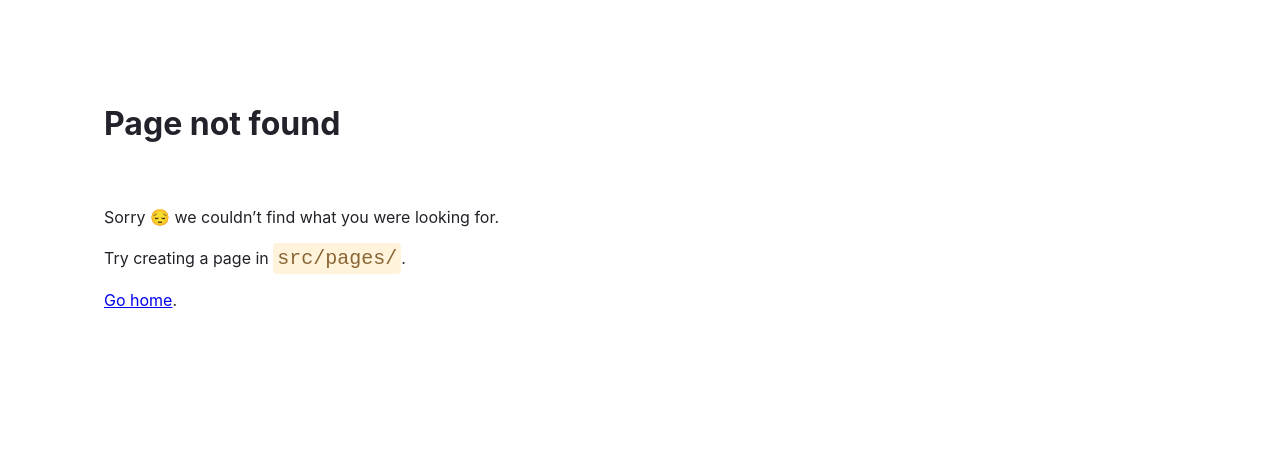
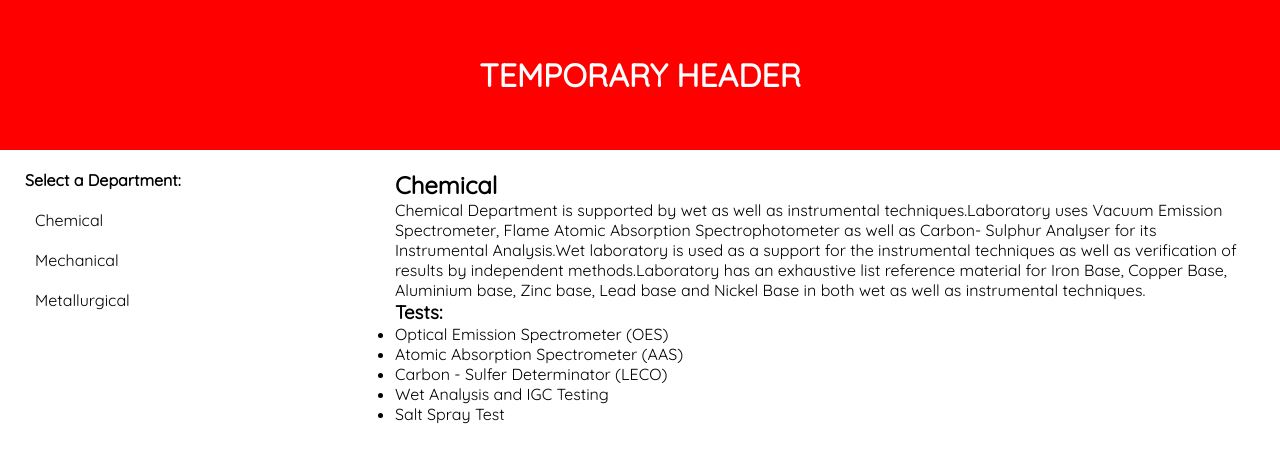
Before and after one commit to kishorpandya2210/Metalab_Website, a Gatsby site in the folder metalab/: page /facilities in a window 1280 px wide. Before the commit this address had no page. Built offline with nearby package versions, Linux system fonts and the light colour scheme; Gatsby itself is replaced by a stand-in of ours.

Commit message:
facilties selector finished

```diff
--- /dev/null
+++ b/metalab/src/Index.css
@@ -0,0 +1,90 @@
+@import url("https://fonts.googleapis.com/css2?family=Quicksand&display=swap");
+
+* {
+  box-sizing: border-box;
+  padding: 0;
+  margin: 0;
+}
+
+main {
+  font-family: "Quicksand", sans-serif;
+  height: 100%;
+}
+
+.facilitiesBody {
+  max-width: 1250px;
+  height: 100vh;
+  margin: 0 auto;
+  overflow: auto;
+  background-color: #fff;
+  display: flex;
+}
+
+.facilitiesList {
+  background-color: white;
+  padding: 10px;
+  padding-top: 20px;
+  flex: 4;
+  color: black;
+  display: flex;
+  flex-direction: column;
+}
+.facilitiesInfo {
+  flex: 10;
+  padding: 20px;
+}
+.facilitiesSelector {
+  margin-top: 10px;
+}
+
+.facilityBtn {
+  background-color: white;
+  color: black;
+  padding: 10px 10px;
+  list-style-type: none;
+}
+
+.facilityBtnActive {
+  background-color: #eee;
+  color: red;
+  border-left: 2px solid;
+  padding: 10px 10px;
+  cursor: default;
+  font-weight: bolder;
+  list-style-type: none;
+}
+
+.facilityBtn :hover {
+  color: red;
+  background-color: #eee;
+  padding: 10px 10px;
+  cursor: default;
+  margin: -10px;
+}
+
+.testBtn {
+  list-style-type: none;
+  padding-left: 10px;
+  color: black;
+}
+
+.testBtn :hover {
+  color: red;
+  padding-left: 10px;
+}
+
+.testBtnActive {
+  color: red;
+  padding-left: 10px;
+}
+
+.navbar {
+  font-family: "Quicksand", sans-serif;
+  height: 150px;
+  background-color: red;
+  color: white;
+  margin: 0 auto;
+  display: flex;
+  justify-content: center;
+  align-items: center;
+}
--- /dev/null
+++ b/metalab/src/components/FacilitySelector.js
@@ -0,0 +1,47 @@
+import React, { useState } from "react";
+import "../Index.css";
+import departments from "../facilitiesInfo";
+
+const departmentTitles = ["Chemical", "Mechanical", "Metallurgical"];
+
+const FacilitySelector = (props) => {
+  const [dept, setDept] = useState("none");
+  const [testName, setTestName] = useState("none");
+
+  return (
+    <div className="facilitiesSelector">
+      {departmentTitles.map((name) => {
+        return (
+          <div
+            className={name === dept ? "facilityBtnActive" : "facilityBtn"}
+            onClick={() => {
+              setDept(name);
+            }}
+          >
+            <p>{name}</p>
+            <div>
+              {dept !== "none" && dept === name
+                ? departments[dept].tests.map((test) => {
+                    return (
+                      <div
+                        className={
+                          testName === test ? "testBtnActive" : "testBtn"
+                        }
+                        onClick={() => {
+                          setTestName(test);
+                        }}
+                      >
+                        <p>{test.name}</p>
+                      </div>
+                    );
+                  })
+                : ""}
+            </div>
+          </div>
+        );
+      })}
+    </div>
+  );
+};
+
+export default FacilitySelector;
--- /dev/null
+++ b/metalab/src/components/NavBar.js
@@ -0,0 +1,8 @@
+import React, { useState, buttton } from "react";
+import "../Index.css";
+
+const NavBar = (props) => {
+  return <h1 className="navbar"> TEMPORARY HEADER</h1>;
+};
+
+export default NavBar;
--- /dev/null
+++ b/metalab/src/facilitiesInfo.js
@@ -0,0 +1,116 @@
+const departments = {
+  Chemical: {
+    info: [
+      "Chemical Department is supported by wet as well as instrumental techniques.",
+      "Laboratory uses Vacuum Emission Spectrometer, Flame Atomic Absorption Spectrophotometer as well as Carbon- Sulphur Analyser for its Instrumental Analysis.",
+      "Wet laboratory is used as a support for the instrumental techniques as well as verification of results by independent methods.",
+      "Laboratory has an exhaustive list reference material for Iron Base, Copper Base, Aluminium base, Zinc base, Lead base and Nickel Base in both wet as well as instrumental techniques.",
+    ],
+    tests: [
+      {
+        name: "Optical Emission Spectrometer (OES)",
+        tests: [
+          "Alloy Steel",
+          "Stainless Steel",
+          "Copper Base Alloys",
+          "Aluminium Base Alloys etc.",
+        ],
+        otherInfo: "",
+      },
+      {
+        name: "Atomic Absorption Spectrometer (AAS)",
+        tests: [
+          "Alloy Steel",
+          "Stainless Steel",
+          "Copper Base Alloys",
+          "Aluminium Base Alloys etc.",
+        ],
+        otherInfo: ["Hollow Cathode Lamps:", "Cr", "Ni", "Mo", "Cu etc."],
+      },
+      {
+        name: "Carbon - Sulfer Determinator (LECO)",
+        tests: ["Testing of C & Sulfur"],
+        otherInfo: "",
+      },
+      {
+        name: "Wet Analysis and IGC Testing",
+        tests: [
+          "Determination of Nitrogen",
+          "Gravimetric methods for different elements",
+          "Volumetric methods for different elements",
+          "IGC practices as per A262 ie Practice ‘A’, ‘B’, ‘C’, ‘E’, ‘F’",
+          "Polymer Identification by solvent test, melting point, flammability etc.",
+          "Aging Ovens for rubber etc.",
+        ],
+        otherInfo: "",
+      },
+      {
+        name: "Salt Spray Test",
+        tests: [
+          "As per ASTM B117 as well as ISO 9927 ",
+          "methods: Coating thickness measurements by stripping as well as instrumental techniques.",
+        ],
+        otherInfo: "",
+      },
+    ],
+  },
+  Mechanical: {
+    tests: [
+      {
+        name: "Mechanical",
+        tests: [],
+        otherInfo: "",
+      },
+      {
+        name: "Atomic Absorption Spectrometer (AAS)",
+        tests: [],
+        otherInfo: "",
+      },
+      {
+        name: "Carbon - Sulfer Determinator (LECO)",
+        tests: [],
+        otherInfo: "",
+      },
+      {
+        name: "Wet Analysis and IGC Testing",
+        tests: [],
+        otherInfo: "",
+      },
+      {
+        name: "Salt Spray Test",
+        tests: [],
+        otherInfo: "",
+      },
+    ],
+  },
+  Metallurgical: {
+    tests: [
+      {
+        name: "Metallurgical",
+        tests: [],
+        otherInfo: "",
+      },
+      {
+        name: "Atomic Absorption Spectrometer (AAS)",
+        tests: [],
+        otherInfo: "",
+      },
+      {
+        name: "Carbon - Sulfer Determinator (LECO)",
+        tests: [],
+        otherInfo: "",
+      },
+      {
+        name: "Wet Analysis and IGC Testing",
+        tests: [],
+        otherInfo: "",
+      },
+      {
+        name: "Salt Spray Test",
+        tests: [],
+        otherInfo: "",
+      },
+    ],
+  },
+};
+export default departments;
--- /dev/null
+++ b/metalab/src/pages/facilities.js
@@ -0,0 +1,35 @@
+import React, { useState } from "react";
+import departments from "../facilitiesInfo";
+import FacilitySelector from "../components/FacilitySelector";
+import NavBar from "../components/NavBar";
+
+const facilities = () => {
+  const departmentList = ["Chemical", "Mechanical", "Metallurgical"];
+  const test = "none";
+
+  return (
+    <div>
+      <NavBar></NavBar>
+      <main className="facilitiesBody">
+        <div className="facilitiesList">
+          <h4>Select a Department:</h4>
+          <FacilitySelector />
+        </div>
+        <div className="facilitiesInfo">
+          <div>
+            <h2> Chemical </h2>
+            <p>{departments.Chemical.info}</p>
+            <h3>Tests:</h3>
+            <ul>
+              {departments.Chemical.tests.map((test) => (
+                <li key={test.name}>{test.name}</li>
+              ))}
+            </ul>
+          </div>
+        </div>
+      </main>
+    </div>
+  );
+};
+
+export default facilities;
```
Also changed, not shown: metalab/src/pages/index.js (+98 -94 lines).
